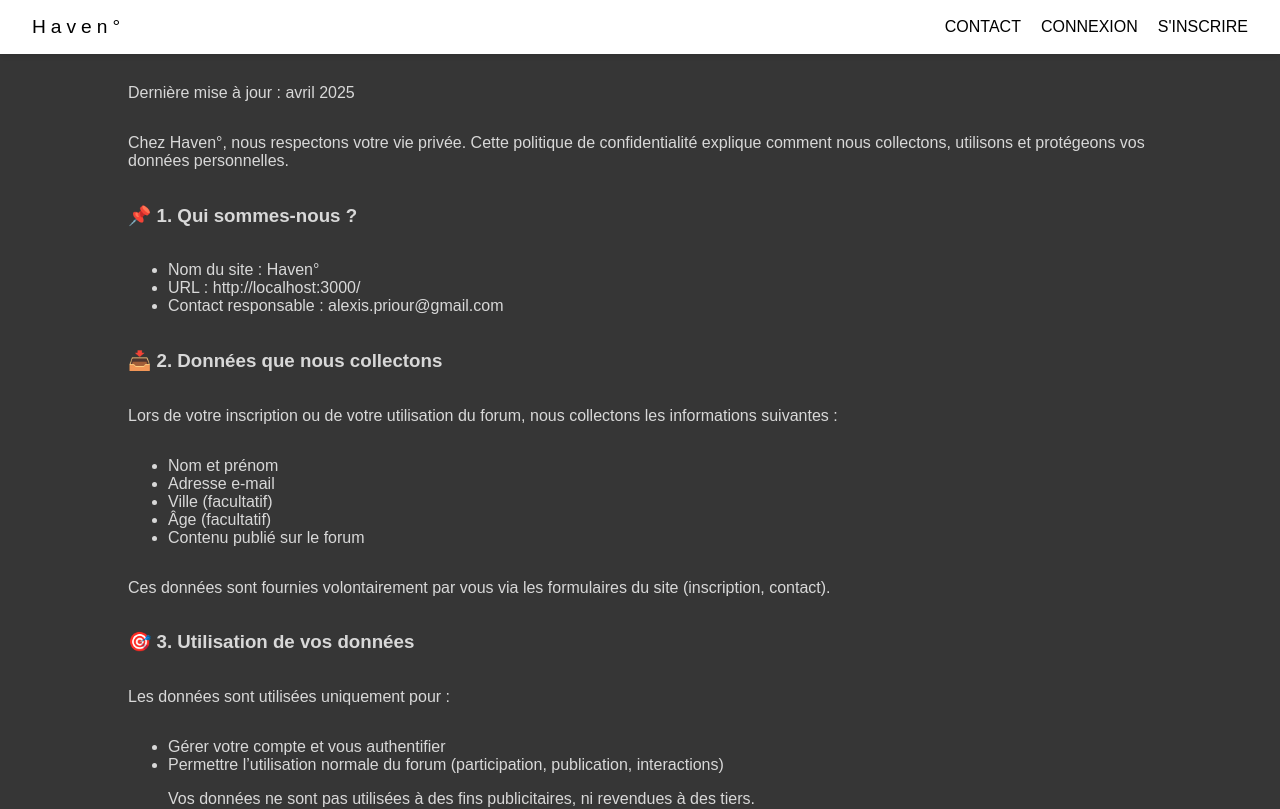
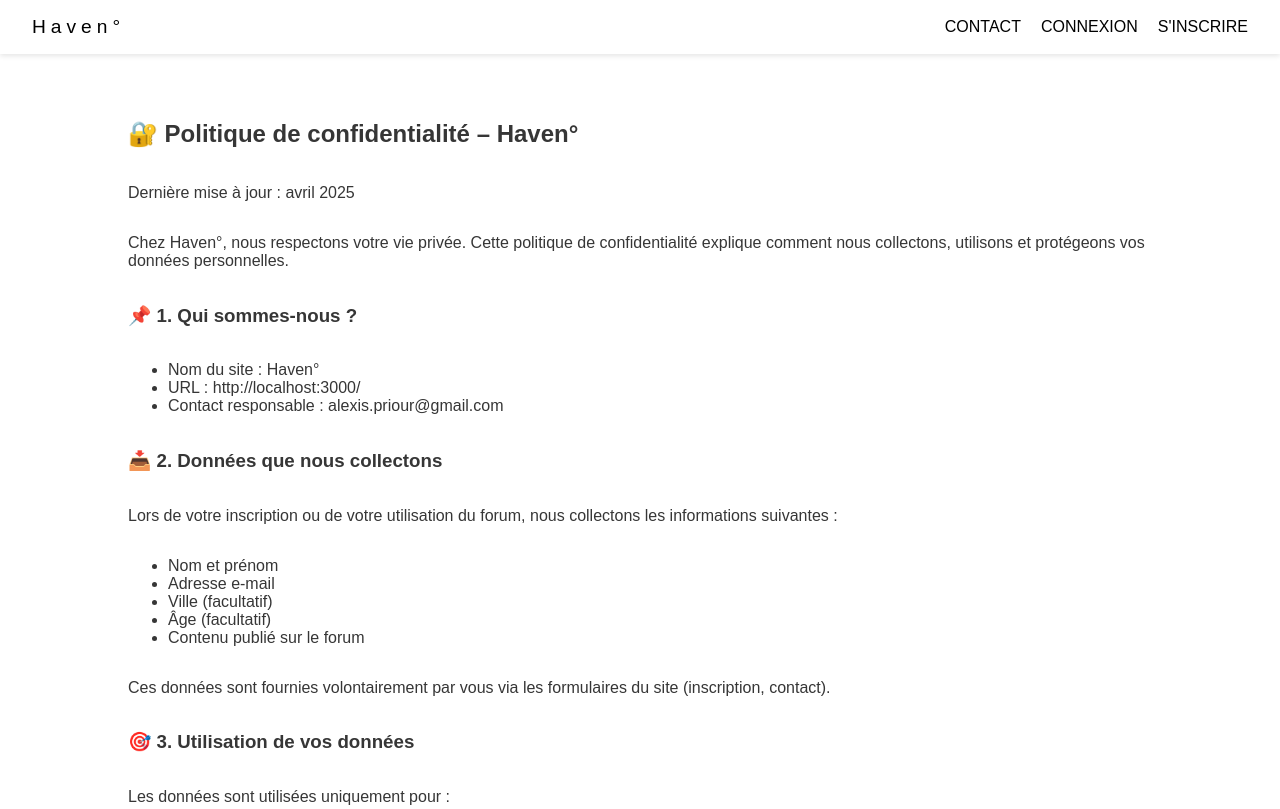
Before and after one commit to KyleAktr/forum, a Next.js app in the folder frontend/: page /RGPD in a window 1280 px wide. Shown: the top 809 px of the page. Built offline with nearby package versions, Linux system fonts and the light colour scheme.

Commit message:
mentions colors update

```diff
--- a/frontend/src/styles/pages/_rgpd.scss
+++ b/frontend/src/styles/pages/_rgpd.scss
@@ -1,6 +1,7 @@
 .rgpd {
-  background-color: rgb(54, 54, 54);
-  color: rgb(216, 216, 216);
+  background-color: #ffffff;
+  color: rgb(54, 54, 54);
+  margin-top: 100px;
 }
 .rgpd-content {
   display: flex;
```
